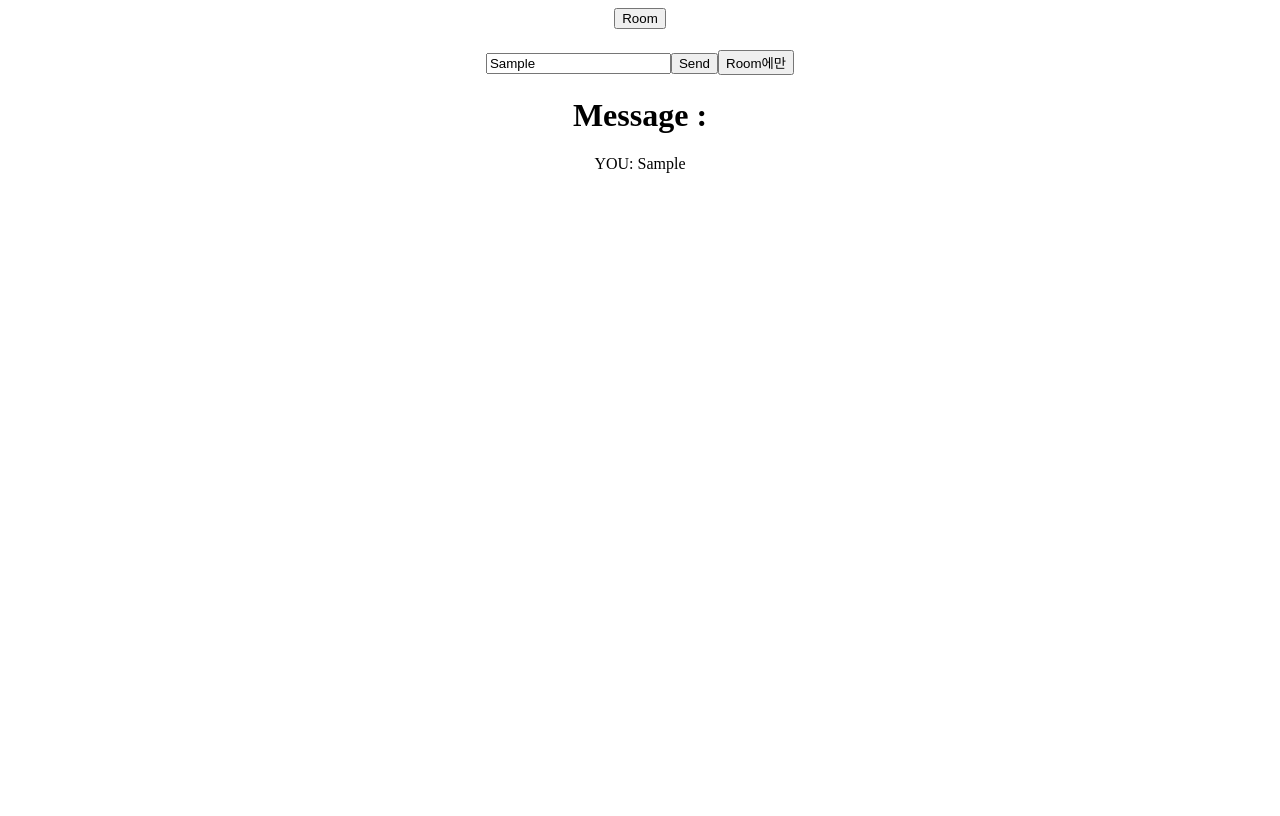
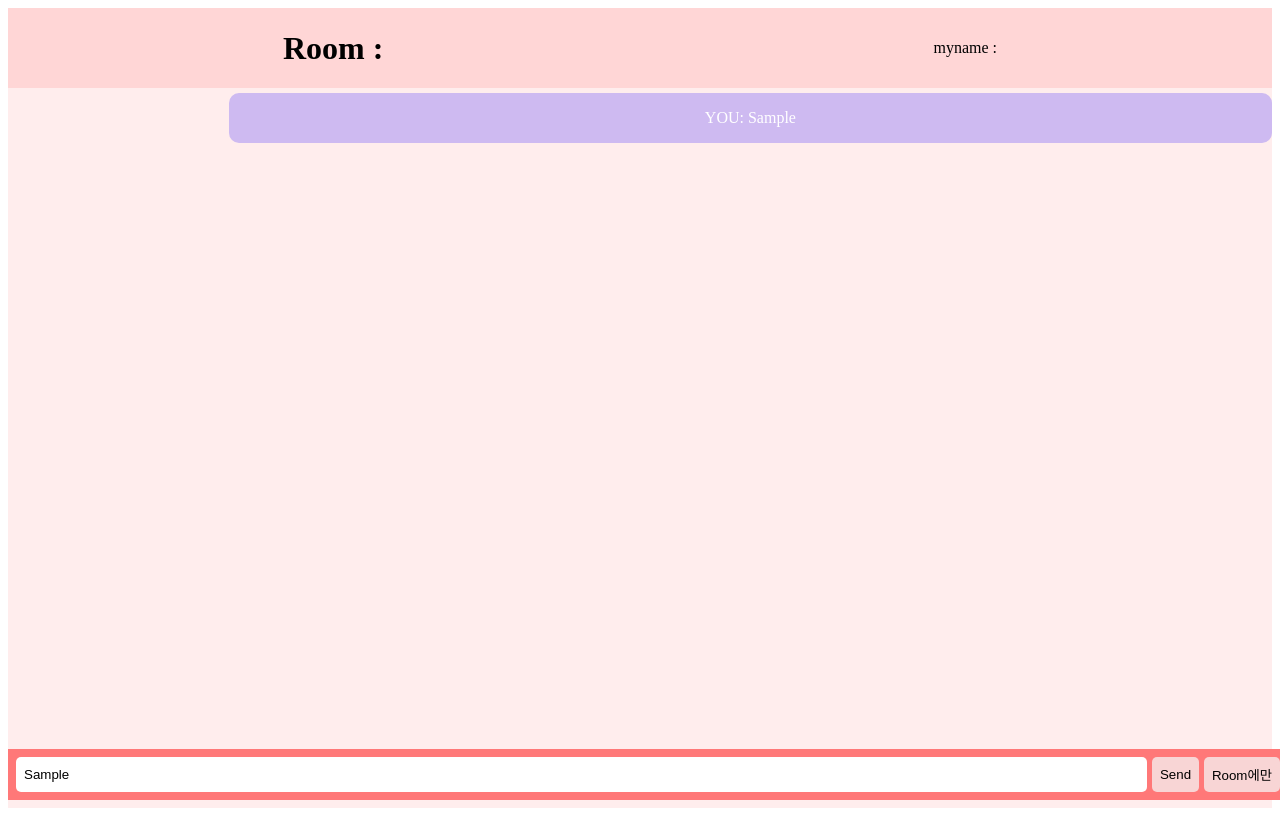
Before and after one commit to haileyham/chattingWith, a React (Create React App) app in the folder client/: page /chattingRoom in a window 1280 px wide. Both pictures are taken after typing "Sample" into the empty fields and a click on the button "Send". Built offline with nearby package versions, Linux system fonts and the light colour scheme; no server answers.

Commit message:
스타일 적용 UI

```diff
--- a/client/src/pages/chat/ChatRoom.jsx
+++ b/client/src/pages/chat/ChatRoom.jsx
@@ -2,12 +2,14 @@ import React from 'react'
 import io from 'socket.io-client'; //socket.io 라이브러리에서 io함수 import / 서버와 통신
 import { useEffect, useState } from 'react';
 import { useLocation } from 'react-router-dom';
+import { styled } from 'styled-components';
+
 
 const socket = io.connect("http://localhost:3001") //back에서는 3000으로 front에서는 3001 / io.connect 함수 사용하여 server, socket 연결 / 주의할 점은 server와 client 간의 socket 통신을 위해 동일한 Socket.io 버전 사용해야 함
 
 export default function ChatRoom(props) {
     const [message, setMessage] = useState(""); //input 입력한 것 message에 담기
-    const [messageReceived, setMessageReceived] = useState(""); //서버 수신 메시지
+    // const [messageReceived, setMessageReceived] = useState(""); //서버 수신 메시지
     const [chatMessage, setChatMessage] = useState([]); // 모든 채팅 메시지 저장
 
     const location = useLocation();
@@ -34,8 +36,8 @@ export default function ChatRoom(props) {
 
     // 방 메시지 전달
     const sendMessageRoom = () => {
-        socket.emit("send_message_Room", { message, room, user: username })
-        setChatMessage([...chatMessage, { message, user: username }]);//모든 채팅 메시지 저장하기 위해서 배열로 저장 / 기존것에 input message 입력한 것과 user 구분
+        socket.emit("send_message_Room", { message, room, user: username, })
+        setChatMessage([...chatMessage, { message, user: username, }]);//모든 채팅 메시지 저장하기 위해서 배열로 저장 / 기존것에 input message 입력한 것과 user 구분
         setMessage(""); //input 입력하는 메시지 useState는 초기화
         console.log(chatMessage)
     }
@@ -46,30 +48,140 @@ export default function ChatRoom(props) {
 
     useEffect(() => {
         socket.on("receive_message", (data) => { //서버에서 보낸 것 수신
-            setChatMessage([...chatMessage, { message: data.message, user: data.user }]) //서버에서 받은 것 messageReceived에 담기
+            setChatMessage([...chatMessage, { message: data.message, user: data.user, }]) //서버에서 받은 것 messageReceived에 담기
         })
         // console.log(chatMessage)
     }, [socket, chatMessage])
 
     return (
         <div className="App">
-            <button onClick={joinRoom}>Room</button>
-            <h1>{room}</h1>
-            <input placeholder="Message..."
-                onChange={(e) => { setMessage(e.target.value) }} />
-            <button onClick={sendMessage}>Send</button>
-            {/* messageReceived 서버로부터 받은 것 보여주기 */}
-            <button onClick={sendMessageRoom}>Room에만</button>
-            <h1>Message : {messageReceived}</h1>
-            <h1>{username}</h1>
-            <div>
-                {chatMessage.map((chat, i) => (
-                    <div key={i}>
-                        {/* {chat.user}: {chat.message} */}
-                        {chat.user === username ? "YOU" : chat.user}: {chat.message}
-                    </div>
-                ))}
-            </div>
+            <ChattingContainer>
+                <Header>
+                    <Heading>Room : {room}</Heading>
+                    <p>myname : {username}</p>
+                </Header>
+                <MessageList>
+                    {chatMessage.map((chat, i) => (
+                        <div key={i}>
+                            {chat.user === username ?
+                                <>
+                                    <MessageMe>
+                                        {chat.user === username ? "YOU" : chat.user}: {chat.message}
+                                        <TimeMe>{chat.time}</TimeMe>
+                                    </MessageMe>
+                                </>
+                                :
+                                <>
+                                    <MessageSomeone>{chat.user === username ? "YOU" : chat.user}: {chat.message}
+                                        <TimeSomeone>{chat.time}</TimeSomeone>
+                                    </MessageSomeone>
+                                </>
+                            }
+                        </div>
+                    ))}
+                </MessageList>
+            </ChattingContainer>
+            <ChattingBox>
+                <ChattingInput placeholder="Message..."
+                    onChange={(e) => { setMessage(e.target.value) }} />
+                <ChattingSendBtn onClick={sendMessage}>Send</ChattingSendBtn>
+                {/* messageReceived 서버로부터 받은 것 보여주기 */}
+                <ChattingSendBtn onClick={sendMessageRoom}>Room에만</ChattingSendBtn>
+            </ChattingBox>
         </div>
     );
 }
+
+
+const ChattingContainer = styled.div`
+    height:100vh;
+    background-color: #ffeded;
+`
+
+const Header = styled.header`
+    height:10vh;
+    background-color: #ffd6d6;
+    display:flex;
+    justify-content: space-around;
+    align-items: center;
+`
+
+const Heading = styled.h1`
+    margin: 0;
+    padding: 0;
+`;
+
+const ChattingBox = styled.div`
+    position: absolute;
+    bottom: 0;
+    display: flex;
+    gap: 0.3rem;
+    width: 100%;
+    padding: 0.5rem;
+    box-sizing: border-box;
+    background-color: #ff7878;
+`;
+
+const ChattingInput = styled.input`
+    padding: 0.5rem;
+    border: none;
+    border-radius: 5px;
+    flex-grow: 1;
+    &:focus {
+        outline: none;
+    }
+`;
+
+const ChattingSendBtn = styled.button`
+    background-color: #f8d5d5;
+    padding: 0.5rem;
+    border: none;
+    border-radius: 5px;
+    cursor: pointer;
+`;
+
+const MessageList = styled.ul`
+    list-style: none;
+    /* background-color: #ffffff; */
+    margin: 0;
+    padding: 0;
+    height:85%;
+    overflow-y: auto;
+    display:flex;
+    flex-direction: column;
+    color:#fff;
+`;
+
+const MessageMe = styled.li`
+    padding: 1rem;
+    background-color: #cebaf1;
+    border-radius: 10px;
+    width:80%;
+    margin-left: auto; /* 오른쪽 정렬을 위한 설정 */
+    margin-top:5px;
+    position: relative;
+`;
+
+const MessageSomeone = styled.li`
+    padding: 1rem;
+    background-color: #c29de8;
+    border-radius: 10px;
+    width:80%;
+    margin-right: auto; /* 왼쪽 정렬을 위한 설정 */
+    margin-top:5px;
+    position: relative;
+`;
+
+const TimeMe = styled.span`
+    color:black;
+    position: absolute;
+    left:-50px;
+    top:20px;
+`
+
+const TimeSomeone = styled.span`
+    color:black;
+    position: absolute;
+    right:-50px;
+    top:20px;
+`
```
